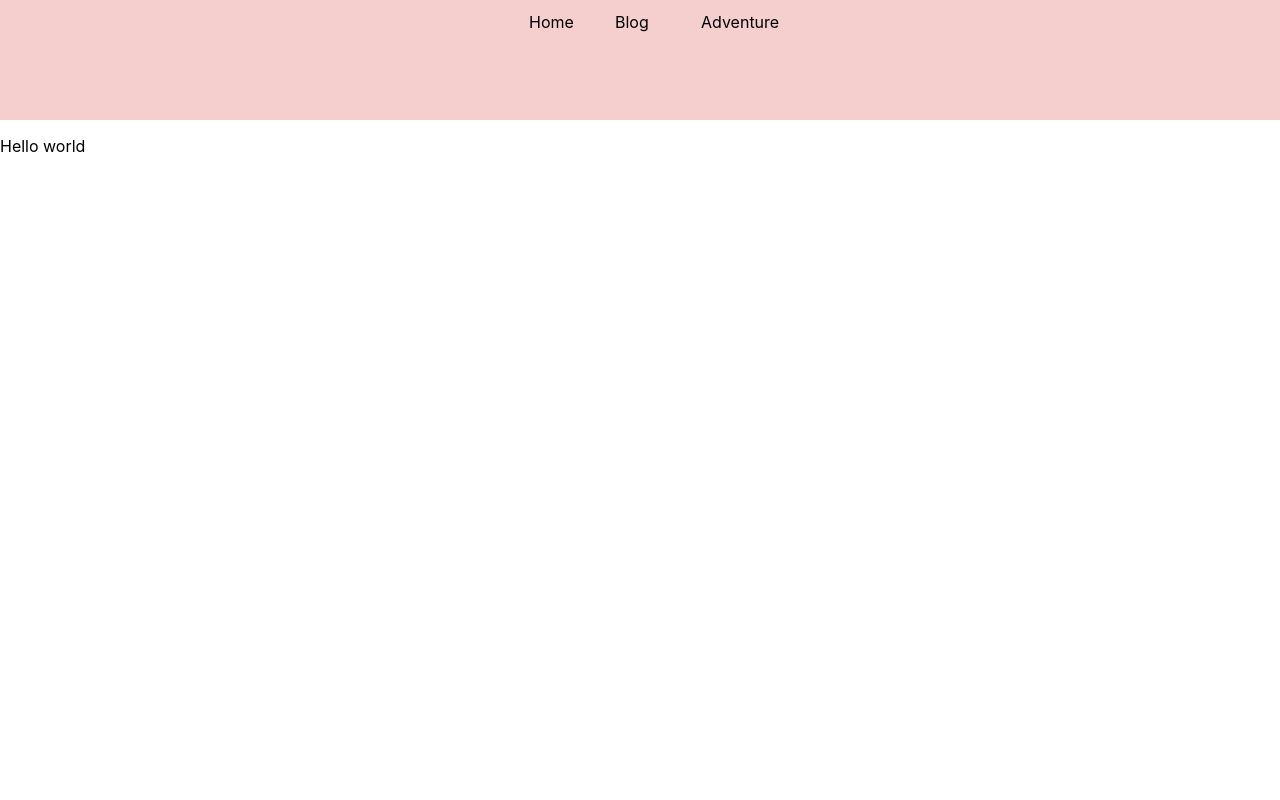
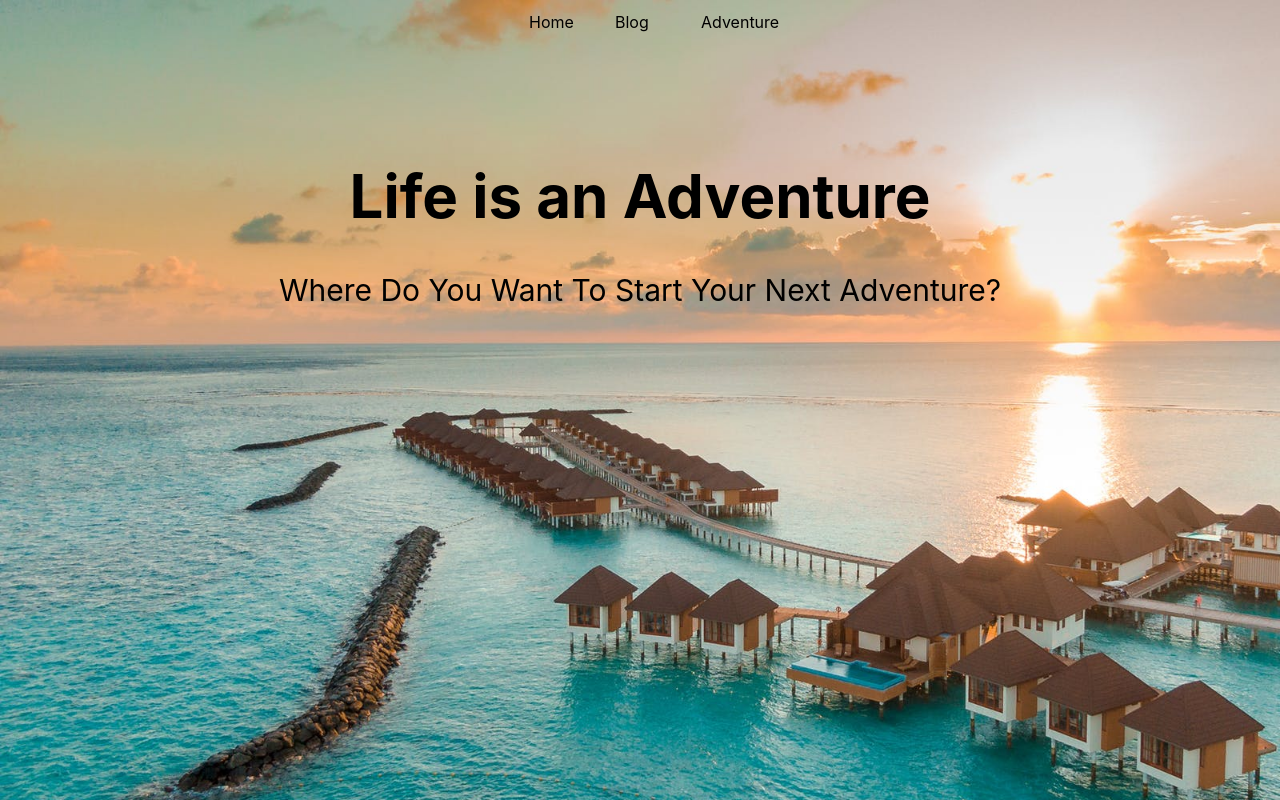
Before and after one commit to Maiyoj/Maps-n-Bags, a React (Create React App) app: page / in a window 1280 px wide. Built offline with nearby package versions, Linux system fonts and the light colour scheme.

Commit message:
add background iage

```diff
--- a/src/App.css
+++ b/src/App.css
@@ -1,6 +1,9 @@
-
+body{
+  background-image: url("/public/images/maldives1.jpeg");
+  background-repeat: no-repeat;
+  background-size: cover;
+}
 .nav{
-  background-color: #F5CECE;
   height: 15vh;
   display: flex;
   justify-content: center;
@@ -8,7 +11,14 @@
 
 }
 
+/* Home styling */
+.home{
+text-align: center;
+font-size: 30px;
+height: 60vh;
 
+
+}
 
 
 
--- a/src/components/Home.js
+++ b/src/components/Home.js
@@ -1,6 +1,12 @@
 function Home(){
     return(
-        <p>Hello  world</p>
+        <div className="home">
+            <div className="content">
+                <h1>Life is an Adventure</h1>
+                <p>Where Do You Want To Start Your Next Adventure?</p>
+            </div>
+
+        </div>
     )
 
 }
```
